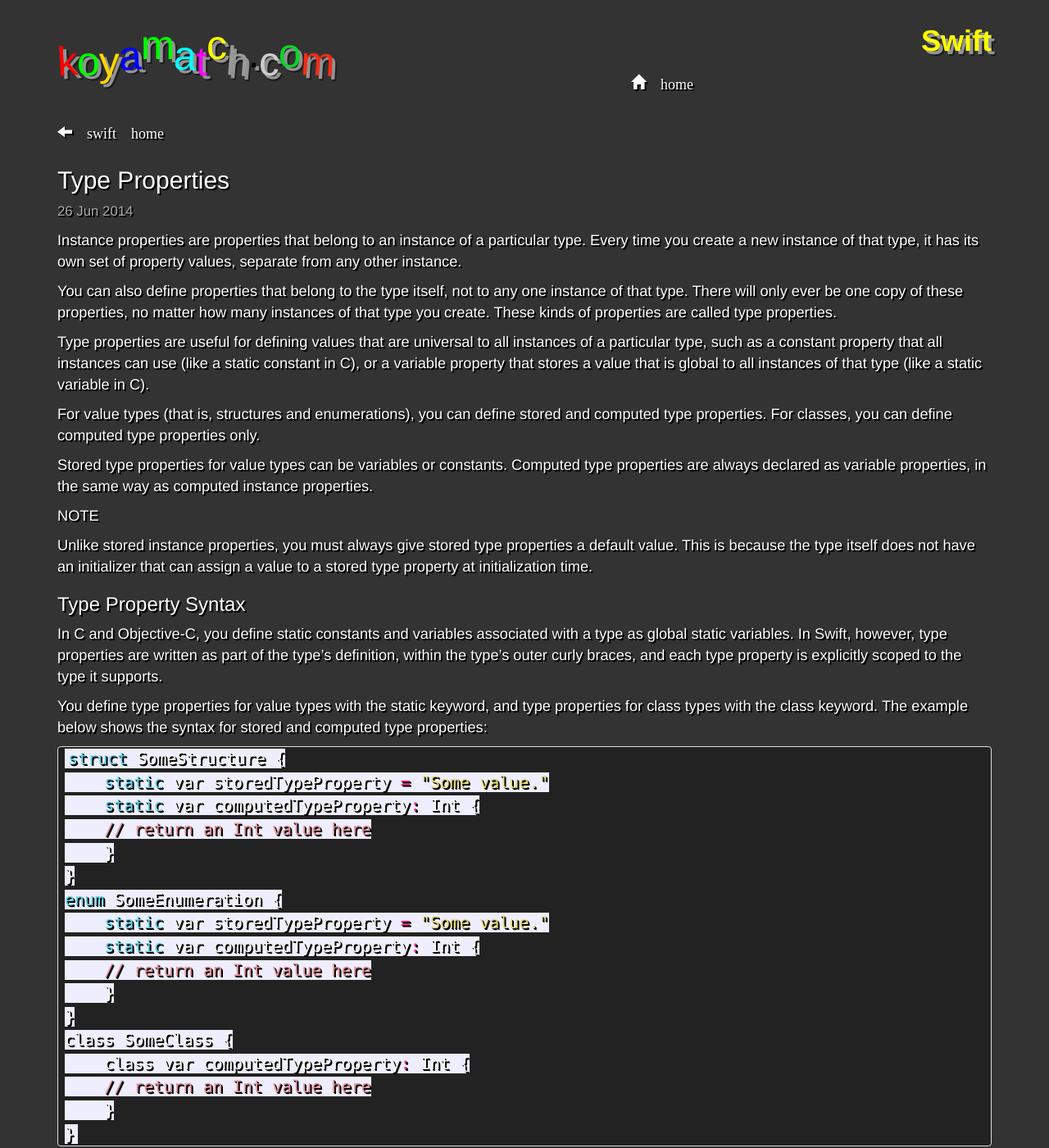
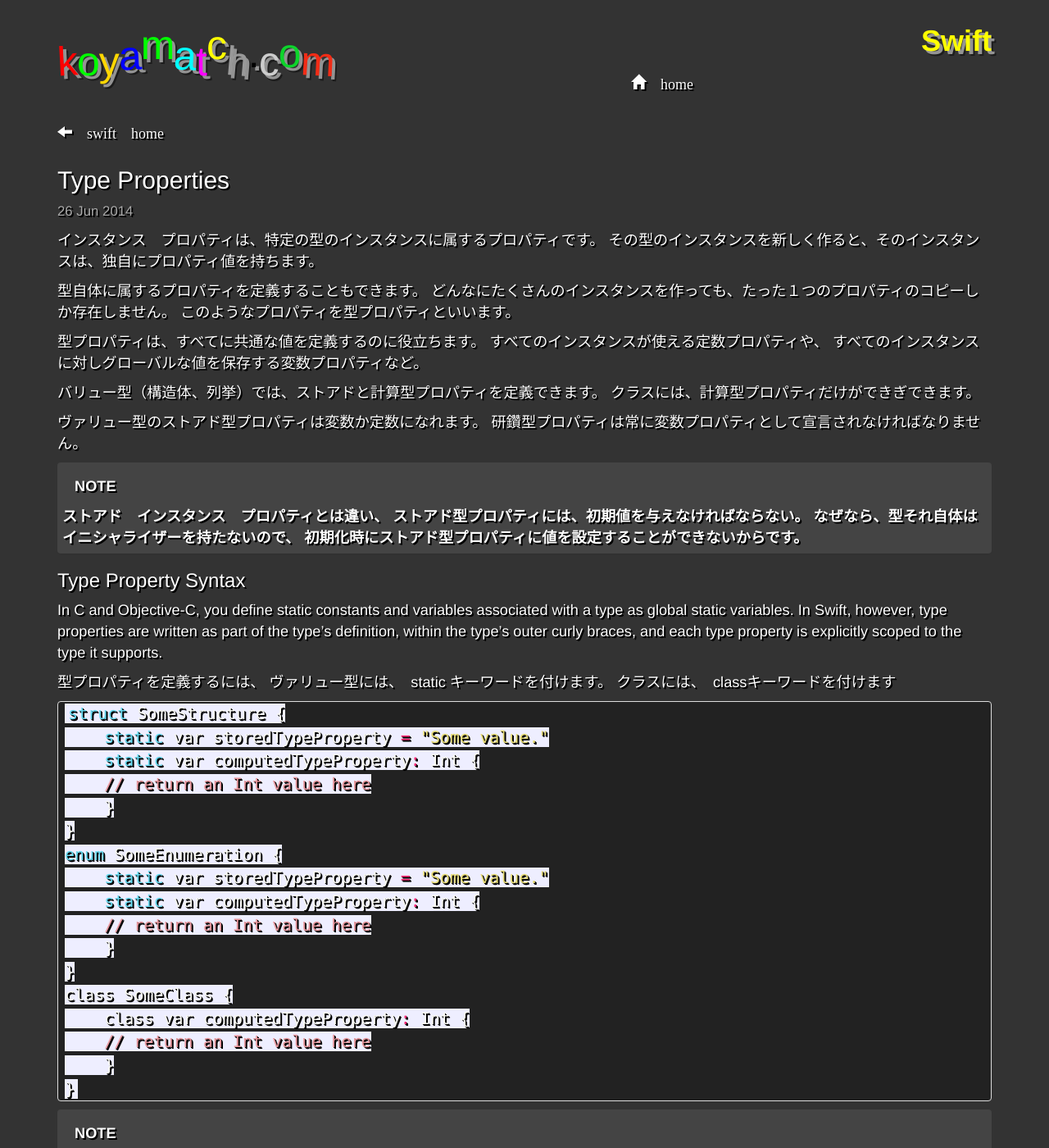
Before and after one commit to koyamatc/swift, a Jekyll site: the page built from _posts/2014-06-26-properties_Type_Properties.md, in a window 1280 px wide and 1400 px high. Shown: the whole window at 82% size. Built offline with Jekyll 4.4.1, drawn with Linux system fonts in a browser that asks for light colours; Markdown is read by kramdown in place of the engine named in the settings; some of the changed text lies outside the part shown.

Commit message:
initial post #

```diff
--- a/_posts/2014-06-26-properties_Type_Properties.md
+++ b/_posts/2014-06-26-properties_Type_Properties.md
@@ -5,26 +5,39 @@ postTitle:  Type Properties
 categories: properties
 ---
 
-Instance properties are properties that belong to an instance of a particular type. Every time you create a new instance of that type, it has its own set of property values, separate from any other instance.
+インスタンス　プロパティは、特定の型のインスタンスに属するプロパティです。
+その型のインスタンスを新しく作ると、そのインスタンスは、独自にプロパティ値を持ちます。
 
-You can also define properties that belong to the type itself, not to any one instance of that type. There will only ever be one copy of these properties, no matter how many instances of that type you create. These kinds of properties are called type properties.
+型自体に属するプロパティを定義することもできます。
+どんなにたくさんのインスタンスを作っても、たった１つのプロパティのコピーしか存在しません。
+このようなプロパティを型プロパティといいます。
 
-Type properties are useful for defining values that are universal to all instances of a particular type, such as a constant property that all instances can use (like a static constant in C), or a variable property that stores a value that is global to all instances of that type (like a static variable in C).
+型プロパティは、すべてに共通な値を定義するのに役立ちます。
+すべてのインスタンスが使える定数プロパティや、
+すべてのインスタンスに対しグローバルな値を保存する変数プロパティなど。
 
-For value types (that is, structures and enumerations), you can define stored and computed type properties. For classes, you can define computed type properties only.
+バリュー型（構造体、列挙）では、ストアドと計算型プロパティを定義できます。
+クラスには、計算型プロパティだけができぎできます。
 
-Stored type properties for value types can be variables or constants. Computed type properties are always declared as variable properties, in the same way as computed instance properties.
+ヴァリュー型のストアド型プロパティは変数か定数になれます。
+研鑽型プロパティは常に変数プロパティとして宣言されなければなりません。
 
-NOTE
+<div class="panel">
+    <div class="panel-heading">NOTE</div>
+    ストアド　インスタンス　プロパティとは違い、
+    ストアド型プロパティには、初期値を与えなければならない。
+    なぜなら、型それ自体はイニシャライザーを持たないので、
+    初期化時にストアド型プロパティに値を設定することができないからです。
+</div>
 
-Unlike stored instance properties, you must always give stored type properties a default value. This is because the type itself does not have an initializer that can assign a value to a stored type property at initialization time.
 
 ###Type Property Syntax
 
 In C and Objective-C, you define static constants and variables associated with a type as global static variables. In Swift, however, type properties are written as part of the type’s definition, within the type’s outer curly braces, and each type property is explicitly scoped to the type it supports.
 
-You define type properties for value types with the static keyword, and type properties for class types with the class keyword. The example below shows the syntax for stored and computed type properties:
-
+型プロパティを定義するには、
+ヴァリュー型には、　static キーワードを付けます。
+クラスには、　classキーワードを付けます
 {% highlight c %}
 struct SomeStructure {
     static var storedTypeProperty = "Some value."
@@ -45,9 +58,12 @@ class SomeClass {
 }
 {% endhighlight %}
 
-NOTE
+<div class="panel">
+    <div class="panel-heading">NOTE</div>
+    上記の、計算型プロパティは、リードオンリですが、
+    リードライトの計算型プロパティを定義することもできます。
+</div>
 
-The computed type property examples above are for read-only computed type properties, but you can also define read-write computed type properties with the same syntax as for computed instance properties.
 
 ###Querying and Setting Type Properties
 
```
Also changed, not shown: _posts/2014-06-27-inheritance_Preventing_Overrides.md (added, +12 -0 lines), _posts/2014-06-28-inheritance_Overriding.md (added, +114 -0 lines), _posts/2014-06-28-subscripts_Subscript_Options.md (added, +71 -0 lines), _posts/2014-06-29-inheritance_Subclassing.md (added, +78 -0 lines), _posts/2014-06-29-methods_Type_Methods.md (+29 -12 lines), _posts/2014-06-29-subscripts_Subscript_Usage.md (added, +23 -0 lines), _posts/2014-06-30-inheritance_Defining_a_Base_Class.md (added, +56 -0 lines), _posts/2014-06-30-subscripts_Subscript_Syntax.md (added, +51 -0 lines).
